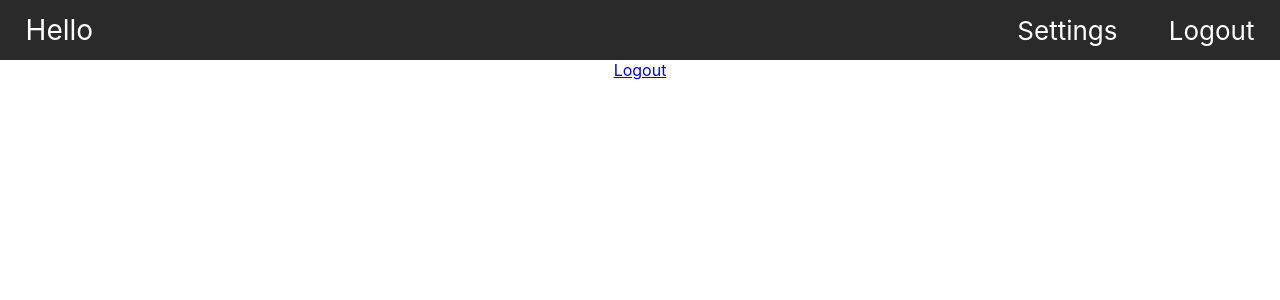
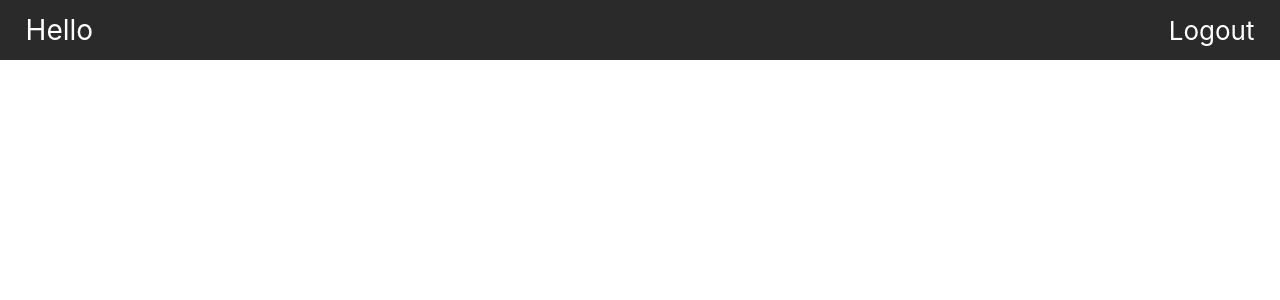
Before and after one commit to hamate/crypto-site, a React (Create React App) app in the folder frontend/: page /main in a window 1280 px wide. Shown: the top 300 px of the page. Built offline with nearby package versions, Linux system fonts and the light colour scheme.

Commit message:
login added to the header

```diff
--- a/frontend/src/components/Header/Header.js
+++ b/frontend/src/components/Header/Header.js
@@ -1,12 +1,20 @@
 import React from 'react';
+import { useDispatch } from 'react-redux';
 import { Link } from 'react-router-dom';
 import PropTypes from 'prop-types';
 import HeaderMain from './HeaderMain';
 import './Header.css';
+import { logoutAction } from '../../actions/sessionAction';
 
 function Header({ isLoggedIn, loggingOut }) {
+  const dispatch = useDispatch();
+
+  function loggingOut() {
+    dispatch(logoutAction());
+    localStorage.removeItem('token');
+  }
+
   const loggedInLinks = [
-    { text: 'Settings', path: '/settings' },
     { text: 'Logout', path: '/login' },
   ];
   const loggedOutLinks = [
@@ -48,8 +56,8 @@ function Header({ isLoggedIn, loggingOut }) {
 }
 
 Header.propTypes = {
-  loggingOut: PropTypes.func.isRequired,
-  isLoggedIn: PropTypes.bool.isRequired,
+  loggingOut: PropTypes.func,
+  isLoggedIn: PropTypes.bool,
 };
 
 export default Header;
--- a/frontend/src/components/Header/HeaderMain.js
+++ b/frontend/src/components/Header/HeaderMain.js
@@ -18,7 +18,7 @@ function HeaderMain({ isLoggedIn }) {
 }
 
 HeaderMain.propTypes = {
-  isLoggedIn: PropTypes.bool.isRequired,
+  isLoggedIn: PropTypes.bool,
 };
 
 export default HeaderMain;
--- a/frontend/src/pages/LoggedInMain.js
+++ b/frontend/src/pages/LoggedInMain.js
@@ -1,30 +1,13 @@
 import React, { useEffect } from 'react';
 import { useDispatch, useSelector } from 'react-redux';
 import { Link } from 'react-router-dom';
-import { logoutAction } from '../actions/sessionAction';
-import { setUserAsyncAction } from '../actions/userActions';
 import Header from '../components/Header/Header';
 
 function LoggedInMain() {
-  const dispatch = useDispatch();
-
-  function loggingOut() {
-    dispatch(logoutAction());
-    localStorage.removeItem('token');
-  }
 
   return (
     <div>
       <Header />
-      <Link
-        to="/login"
-        className="logout-link"
-        onClick={() => {
-          loggingOut();
-        }}
-      >
-        Logout
-      </Link>
     </div>
   );
 }
```
